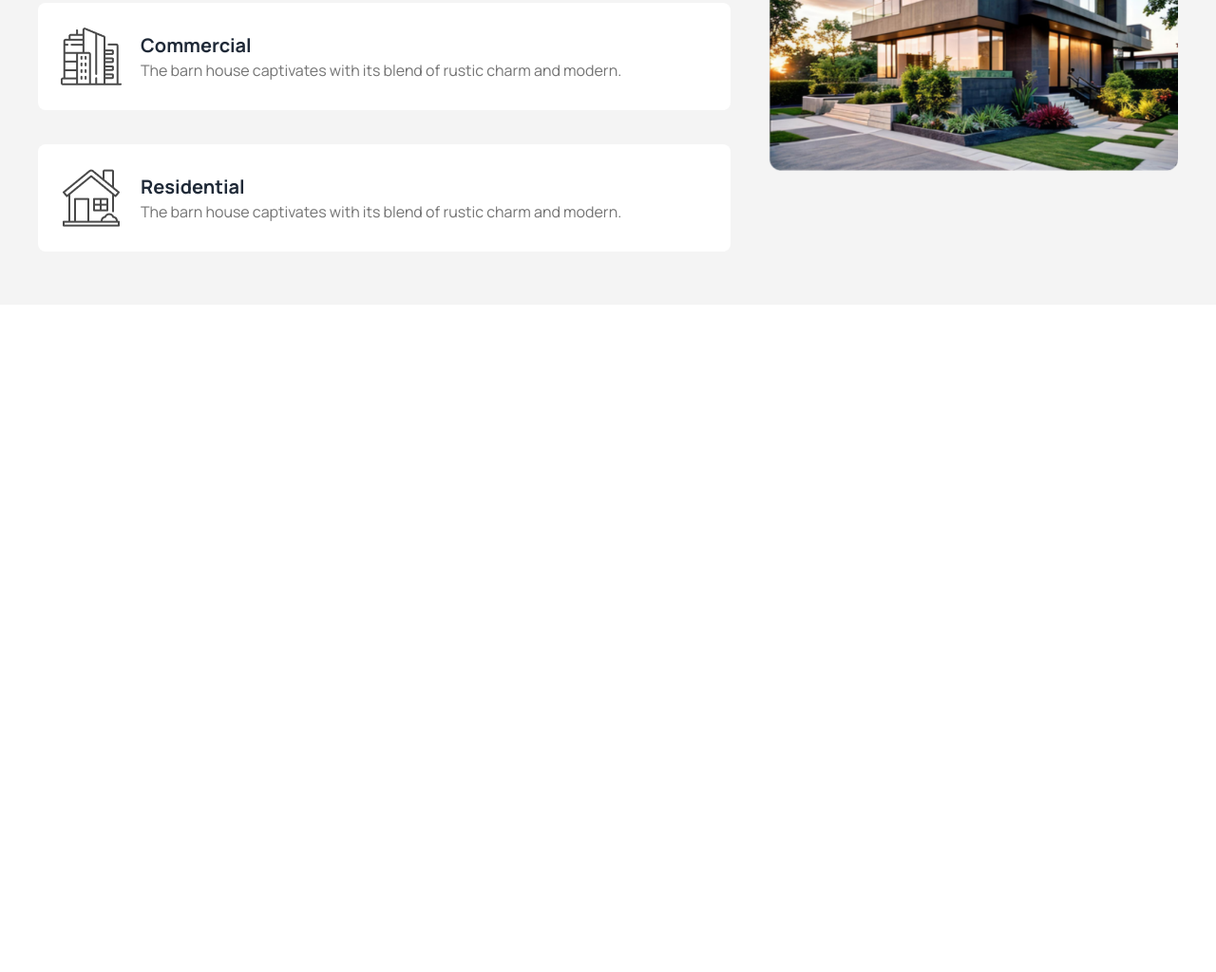
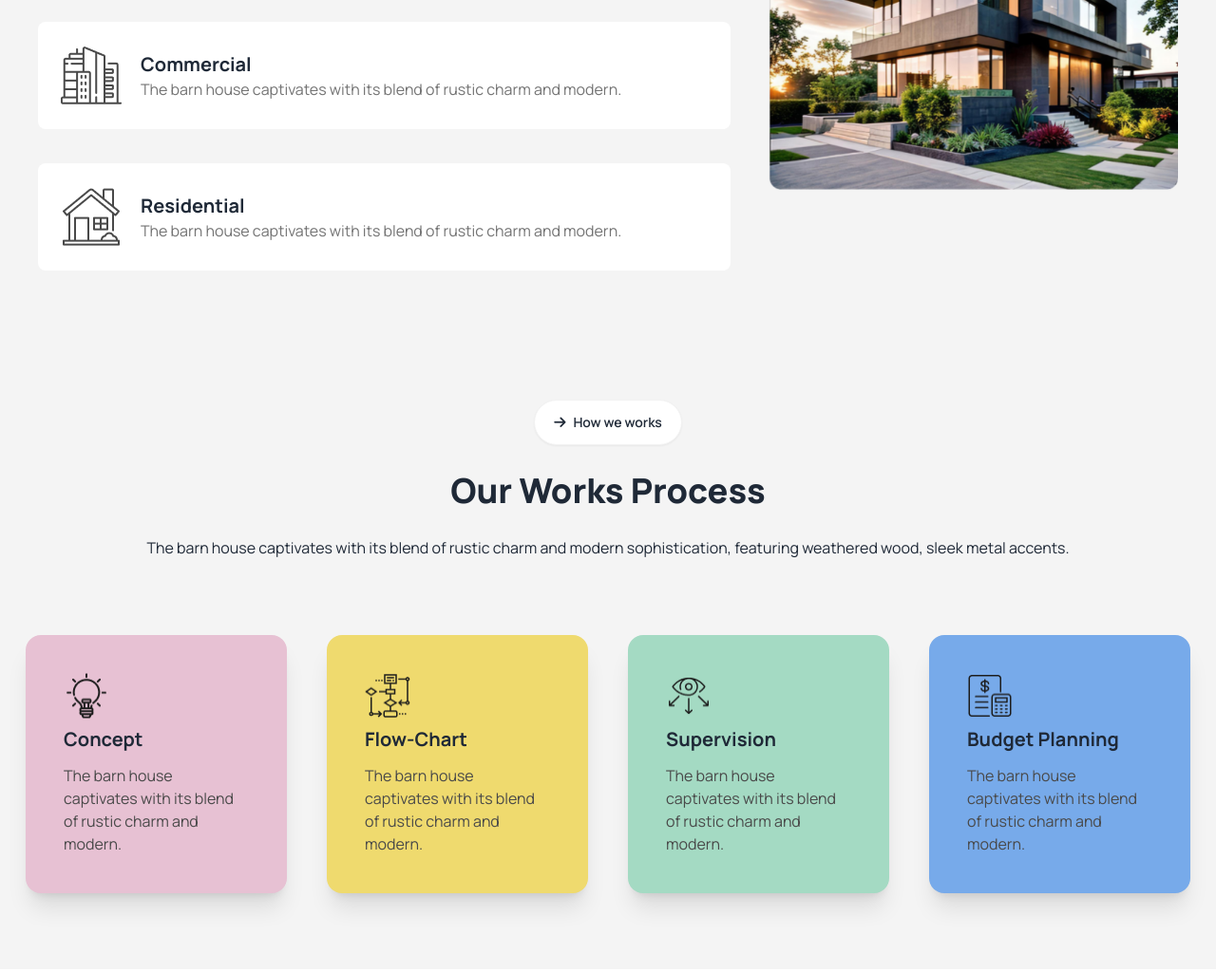
Before and after one commit to mufassir-mahmud/B10A3-Rinterio, a plain HTML site: page index.html in a window 1280 px wide. Shown: the part 1169-2193 px from the top of the page at 95% size. Before the commit the page ends 1490 px from the top, so only its background shows below. Drawn offline with nearby package versions, Linux system fonts and the light colour scheme.

Commit message:
added our work station

```diff
--- a/index.html
+++ b/index.html
@@ -83,15 +83,15 @@
             </div>
          </section>
     </header>
-    <main class="bg-[#f4f4f4]">
-        <div class="ml-40 hidden lg:inline-block">
+    <main class="bg-[#f4f4f4] mb-20">
+        <div class="ml-40 hidden mt-5 lg:inline-block">
             <img src="assets/Vector.png" alt="">
         </div>
         <!-- Design Section -->
          <section class="container px-10 lg-px-1 mx-auto flex flex-col lg:flex-row gap-10 ">
             <!-- Text Content -->
              <div class="space-y-9 mb-14 text-center lg:text-left mt-10 lg:mt-0">
-                <button class="btn bg-[#FFFFFF] rounded-full px-4"><i class="fa-solid fa-arrow-right"></i> About Us</button>
+                <button class="btn bg-[#FFFFFF] rounded-full px-5"><i class="fa-solid fa-arrow-right"></i> About Us</button>
                 <h2 class="text-2xl lg:text-4xl font-extrabold">We design thoughtful, liveable spaces</h2>
                 <p class="text-base">The barn house captivates with its blend of rustic charm and
                     modern sophistication, featuring weathered wood, sleek metal accents.</p>
@@ -120,6 +120,64 @@
                 <img src="assets/Rectangle.png" alt="">
               </div>
          </section>
+         <!-- Our work section -->
+          <section class="container mx-auto mt-20 mb-20">
+            <!-- text-content -->
+            <div class="text-center space-y-7">
+                <button class="btn bg-[#FFFFFF] rounded-full px-5"><i class="fa-solid fa-arrow-right"></i>How we works</button>
+                <h2 class="text-2xl lg:text-4xl font-extrabold">Our Works Process</h2>
+                <p class="text-base">The barn house captivates with its blend of rustic charm and modern sophistication, featuring weathered wood, sleek metal accents.</p>
+            </div>
+            <!-- card section -->
+             <div class="py-20 px-4 grid grid-cols-1 lg:grid-cols-4 place-items-center  gap-5">
+                <div class="card card-compact bg-[#E7C1D3] w-full lg:w-[275px] p-6 text-left  shadow-xl">
+
+
+
+                    <div class="card-body items-start">
+                        <img class="w-[48px] h-[48px]" src="assets/concept.png" />
+                      <h2 class="card-title text-xl font-bold">Concept</h2>
+                      <p class="text-base text-[#494949]">The barn house captivates with its blend of rustic charm and modern.</p>
+
+                    </div>
+                  </div>
+                <div class="card card-compact bg-[#EFDA6E] w-full text-left lg:w-[275px] p-6   shadow-xl">
+
+
+
+                    <div class="card-body items-start">
+                        <img class="w-[48px] h-[48px]"  src="assets/flow-chart.png" />
+                      <h2 class="card-title text-xl font-bold">Flow-Chart</h2>
+                      <p class="text-base text-[#494949]">The barn house captivates with its blend of rustic charm and modern.</p>
+
+                    </div>
+                  </div>
+                <div class="card card-compact bg-[#A4DAC3] w-full lg:w-[275px] p-6   shadow-xl">
+
+
+
+                    <div class="card-body">
+                        <img class="w-[48px] h-[48px]"  src="assets/vision.png" />
+                      <h2 class="card-title text-xl font-bold">Supervision</h2>
+                      <p class="text-base text-[#494949]">The barn house captivates with its blend of rustic charm and modern.</p>
+
+                    </div>
+                  </div>
+                <div class="card card-compact bg-[#77AAEA] w-full lg:w-[275px] p-6   shadow-xl">
+
+
+
+                    <div class="card-body">
+                        <img class="w-[48px] h-[48px]"  src="assets/budget-planning.png" />
+                      <h2 class="card-title text-xl font-bold">Budget Planning</h2>
+                      <p class="text-base text-[#494949]">The barn house captivates with its blend of rustic charm and modern.</p>
+
+                    </div>
+                  </div>
+
+             </div>
+             <!-- card section -->
+          </section>
     </main>
 </body>
 </html>
```
